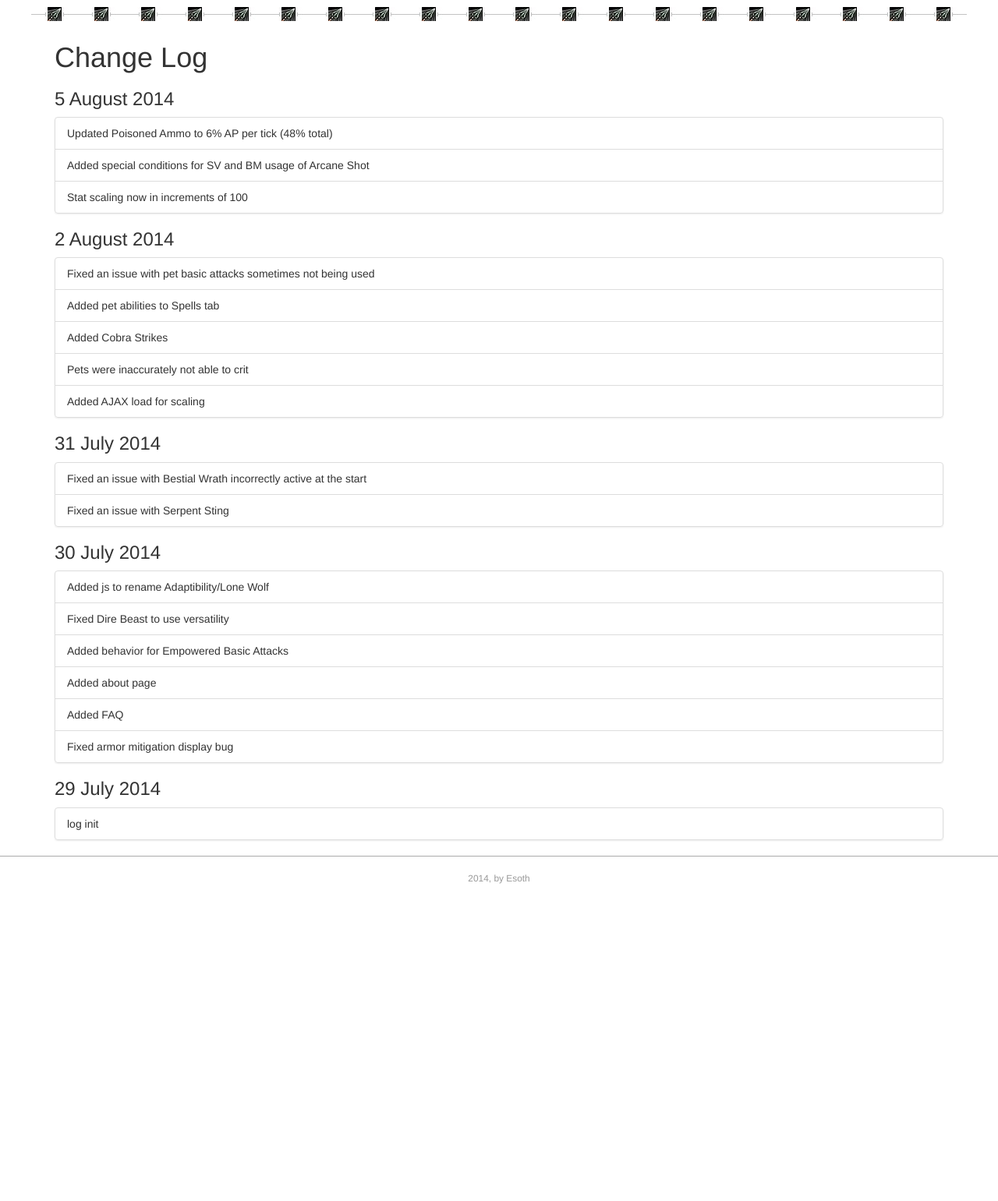
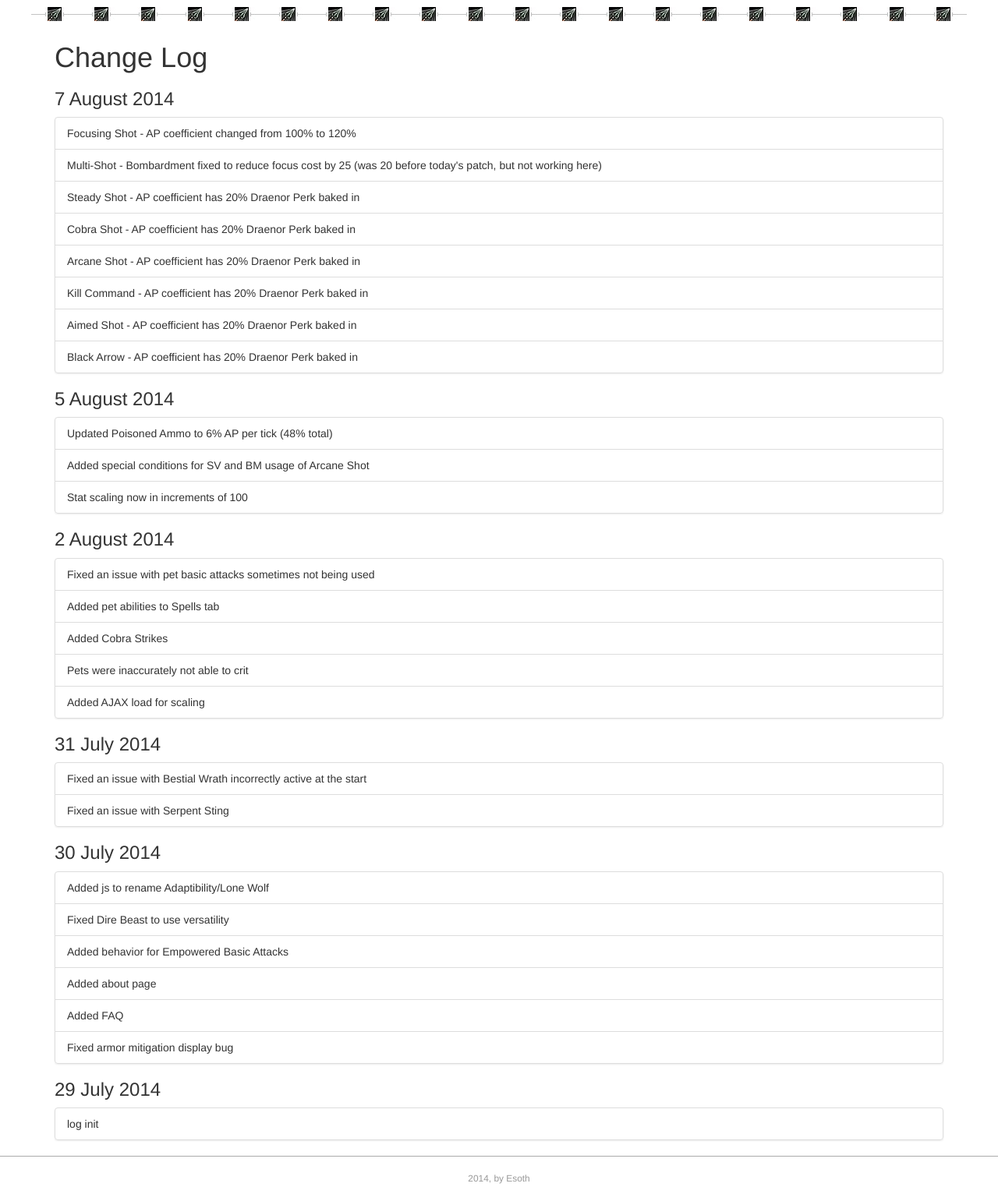
Before and after one commit to esoth/hunter, a Django app: template templates/changelog.html in a window 1280 px wide. Shown: the part 51-1592 px from the top of the page at 78% size. Before the commit the page ends 1185 px from the top, so only its background shows below. Run offline with Django 3.2, Linux system fonts and the light colour scheme; the template is opened without the code that fills it, so the values that code supplies are empty; some libraries are stand-ins or nearby versions.

Commit message:
updated change log

```diff
--- a/templates/changelog.html
+++ b/templates/changelog.html
@@ -4,6 +4,18 @@
 {% block content %}
   <div class="container">
     <h1>Change Log</h1>
+
+    <h3>7 August 2014</h3>
+    <ul class="list-group">
+      <li class="list-group-item">Focusing Shot - AP coefficient changed from 100% to 120%</li>
+      <li class="list-group-item">Multi-Shot - Bombardment fixed to reduce focus cost by 25 (was 20 before today's patch, but not working here)</li>
+      <li class="list-group-item">Steady Shot - AP coefficient has 20% Draenor Perk baked in</li>
+      <li class="list-group-item">Cobra Shot - AP coefficient has 20% Draenor Perk baked in</li>
+      <li class="list-group-item">Arcane Shot - AP coefficient has 20% Draenor Perk baked in</li>
+      <li class="list-group-item">Kill Command - AP coefficient has 20% Draenor Perk baked in</li>
+      <li class="list-group-item">Aimed Shot - AP coefficient has 20% Draenor Perk baked in</li>
+      <li class="list-group-item">Black Arrow - AP coefficient has 20% Draenor Perk baked in</li>
+    </ul>
 
     <h3>5 August 2014</h3>
     <ul class="list-group">
```
